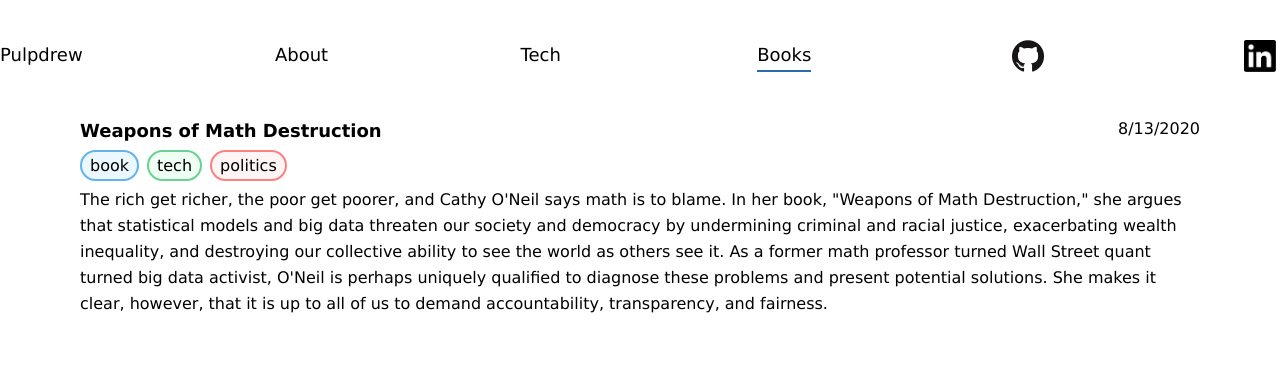
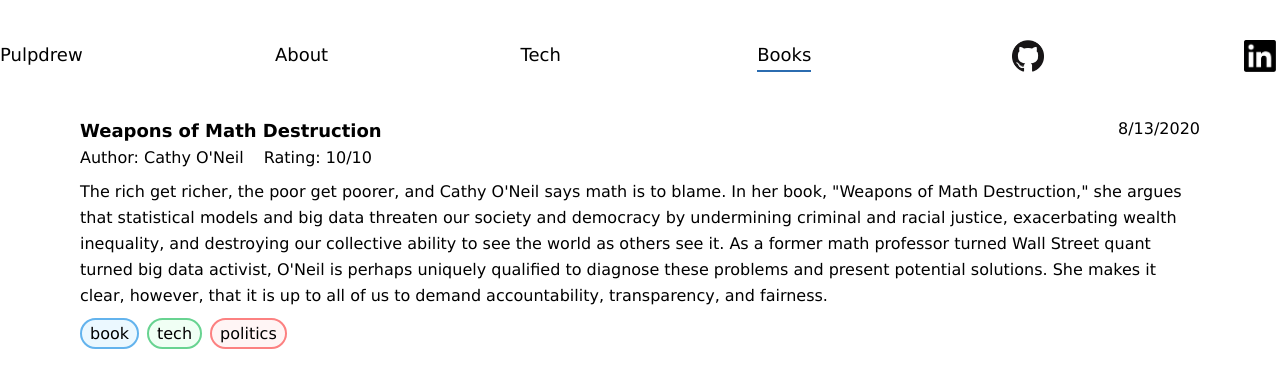
Before and after one commit to pulpdrew/pulpdrew-dot-com, a Next.js app: page /books in a window 1280 px wide. Shown: the top 388 px of the page. Built offline with nearby package versions, Linux system fonts and the light colour scheme.

Commit message:
add rating and author to books

```diff
--- a/books/wmd.md
+++ b/books/wmd.md
@@ -1,7 +1,6 @@
 ---
 title: Weapons of Math Destruction
 author: Cathy O'Neil
-link: xxx
 tags: [book, tech, politics]
 rating: 10
 summary: The rich get richer, the poor get poorer, and Cathy O'Neil says math is to blame. In her book, "Weapons of Math Destruction," she argues that statistical models and big data threaten our society and democracy by undermining criminal and racial justice, exacerbating wealth inequality, and destroying our collective ability to see the world as others see it. As a former math professor turned Wall Street quant turned big data activist, O'Neil is perhaps uniquely qualified to diagnose these problems and present potential solutions. She makes it clear, however, that it is up to all of us to demand accountability, transparency, and fairness.
--- a/components/book-summary.tsx
+++ b/components/book-summary.tsx
@@ -1,19 +1,21 @@
-import { BookSummaryData } from "../lib/review";
+import { BookSummaryData } from "../lib/book";
 import { TagChipList } from "./tag-chip";
 
 export interface BookSummaryProps {
   review: BookSummaryData;
 }
 
-const BookSummary: React.FC<BookSummaryProps> = ({ review }) => {
+const BookSummary: React.FC<BookSummaryProps> = ({ review: summary }) => {
   return (
     <article className="mt-10">
-      <div className="flex justify-between mb-2 align-bottom flex-wrap">
-        <h2 className="text-lg font-bold mr-5">{review.title}</h2>
-        <p>{review.date}</p>
+      <div className="flex justify-between align-bottom flex-wrap">
+        <h2 className="text-lg font-bold mr-5">{summary.title}</h2>
+        <p>{summary.date}</p>
       </div>
-      <TagChipList tags={review.tags}></TagChipList>
-      <p className="mt-2">{review.summary}</p>
+      <span>Author: {summary.author}</span>
+      <span className="ml-5">Rating: {summary.rating}/10</span>
+      <p className="mt-2">{summary.summary}</p>
+      <TagChipList tags={summary.tags}></TagChipList>
     </article>
   );
 }
--- a/components/post-summary.tsx
+++ b/components/post-summary.tsx
@@ -13,9 +13,9 @@ const PostSummary: React.FC<PostSummaryProps> = ({post}) => {
         <h2 className="text-lg font-bold mr-5">{post.title}</h2>
         <p>{post.date}</p>
       </div>
-      <TagChipList tags={post.tags}></TagChipList>
       <p className="mt-2">{post.summary}</p>
       <Link href="/posts/[slug]" as={`/posts/${post.slug}`}><a className="text-sm">Read more...</a></Link>
+      <TagChipList tags={post.tags}></TagChipList>
     </article>
   );
 }
--- a/components/tag-chip.tsx
+++ b/components/tag-chip.tsx
@@ -9,7 +9,7 @@ export const TagChip: React.FC<{ tag: string }> = ({ tag }) => {
 
 export const TagChipList: React.FC<{ tags: string[] }> = ({ tags }) => {
   return (
-    <div className="mb-1">
+    <div className="mb-1 mt-3">
       {tags.map((tag) => <TagChip tag={tag} key={tag}></TagChip>)}
     </div>
   );
--- a/lib/review.ts
+++ b/lib/book.ts
@@ -7,9 +7,9 @@ const BOOK_REVIEW_DIR = path.join(process.cwd(), 'books');
 export interface BookSummaryData extends Slugged, Dated, Typed {
   title: string;
   author: string;
-  link: string;
   summary: string;
   tags: string[];
+  rating: number;
 }
 
 export class BookSummaryService {
@@ -27,10 +27,10 @@ export class BookSummaryService {
         return {
           title: matter.data.title,
           author: matter.data.author,
-          link: matter.data.link,
           summary: matter.data.summary,
           slug: matter.slug,
           tags: matter.data.tags,
+          rating: matter.data.rating,
           type: BOOK_REVIEW_TYPE,
           date,
         };
--- a/pages/books/index.tsx
+++ b/pages/books/index.tsx
@@ -1,6 +1,6 @@
 import Head from 'next/head'
 import { GetStaticProps } from 'next';
-import { BookSummaryData, BookSummaryService } from '../../lib/review';
+import { BookSummaryData, BookSummaryService } from '../../lib/book';
 import Nav, { NavItem } from '../../components/nav';
 import PostSummary from '../../components/post-summary';
 import { Post } from '../../lib/post';
--- a/pages/index.tsx
+++ b/pages/index.tsx
@@ -3,7 +3,7 @@ import Nav, { NavItem } from '../components/nav';
 import PostSummary from '../components/post-summary';
 import { Post, PostService } from '../lib/post';
 import { GetStaticProps } from 'next';
-import { BookSummaryService, BookSummaryData } from '../lib/review';
+import { BookSummaryService, BookSummaryData } from '../lib/book';
 import { Slugged, Typed, mostRecentFirst, Dated } from '../lib/utils';
 import { BOOK_REVIEW_TYPE } from '../lib/types';
 import BookSummary from '../components/book-summary';
```
